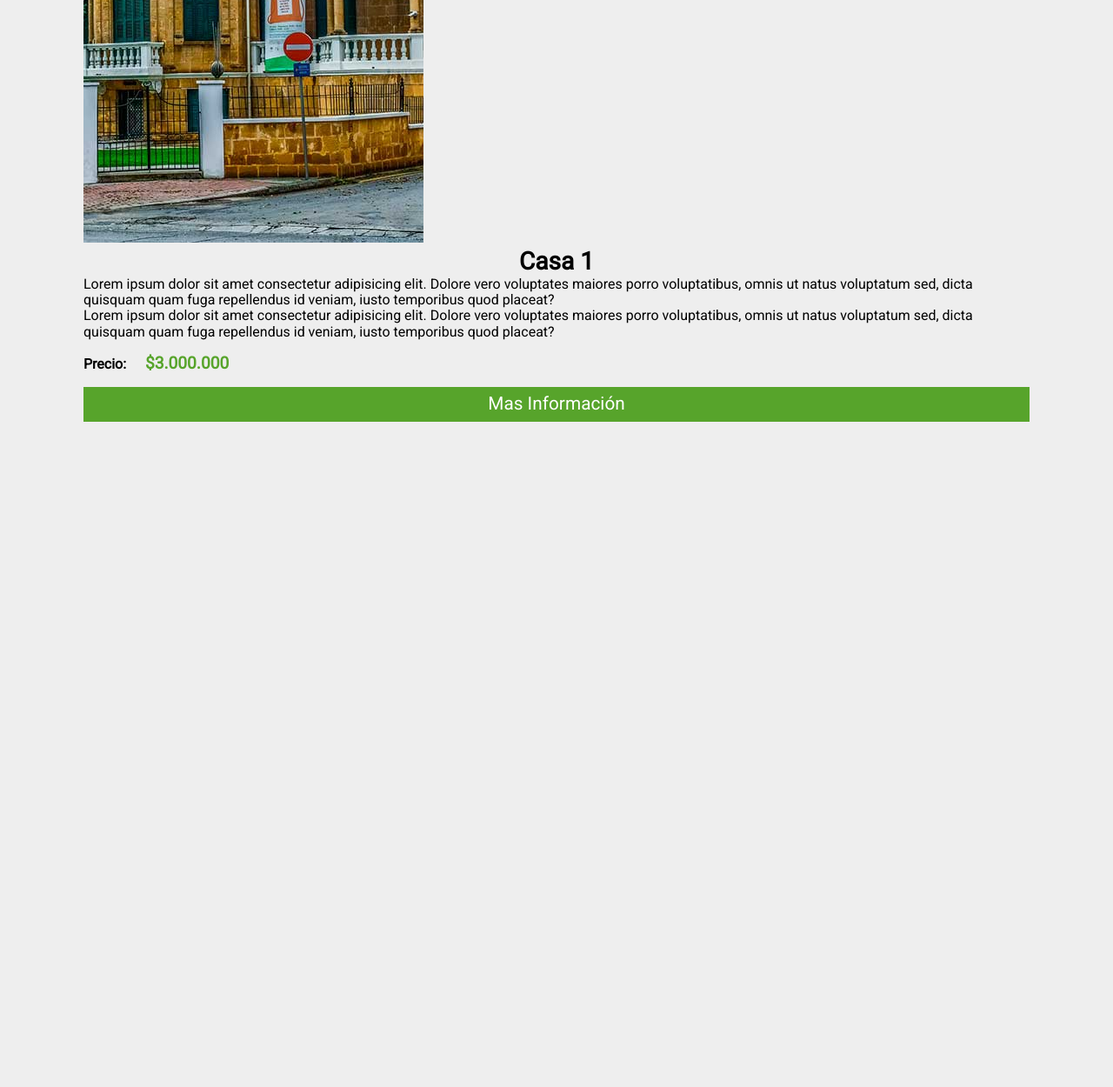
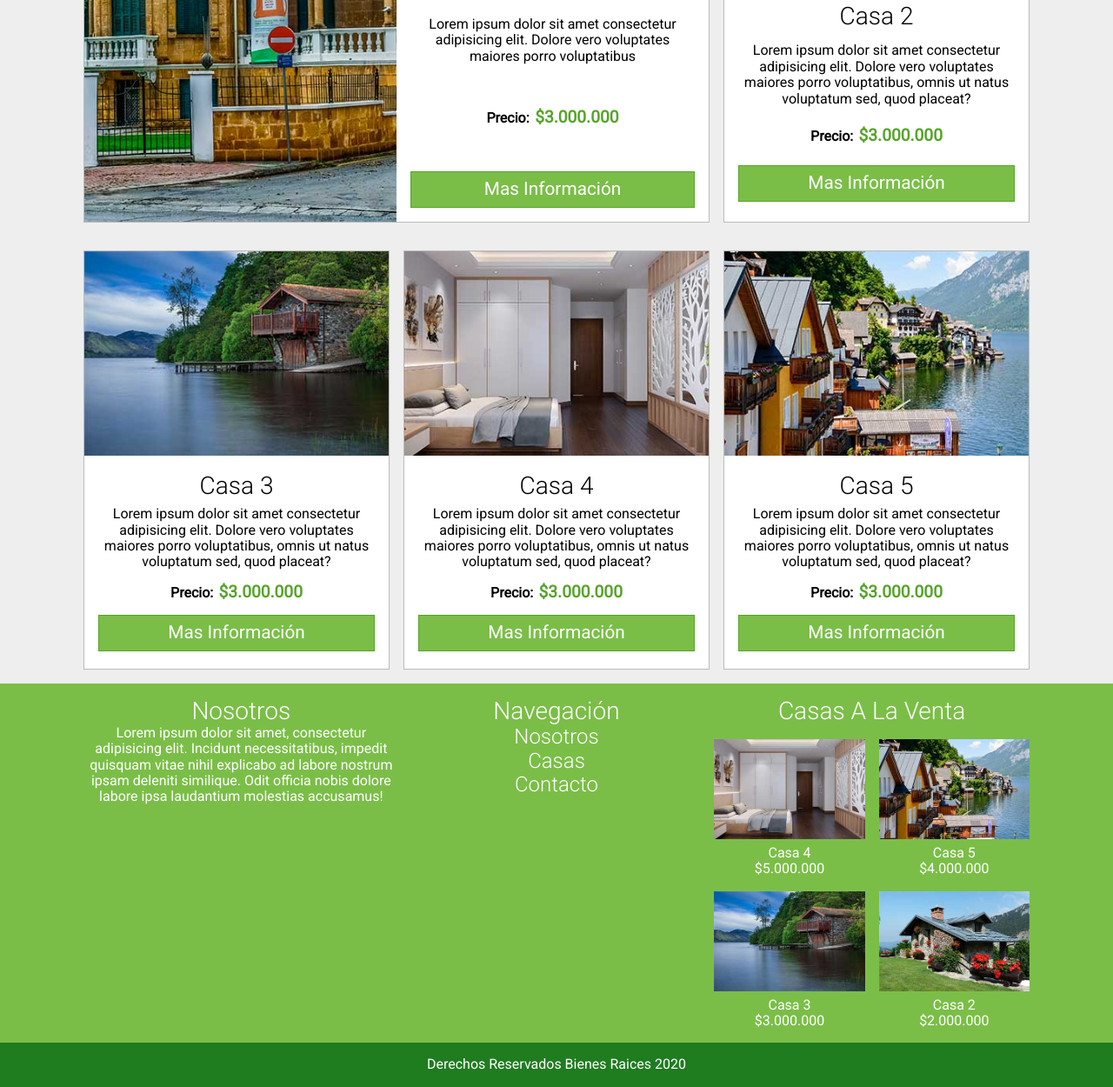
Before and after one commit to DanielFernandoYepezVelez/Proyecto-Bienes-Raices, a plain HTML site: page index.html in a window 1280 px wide. Shown: the part 850-2100 px from the top of the page at 87% size. Before the commit the page ends 1335 px from the top, so only its background shows below. Drawn offline with nearby package versions, Linux system fonts and the light colour scheme.

Commit message:
Agregando Footer y Responsive Web Design

```diff
--- a/css/02-GeneralStyles.css
+++ b/css/02-GeneralStyles.css
@@ -12,12 +12,16 @@ html {
 
 body {
     background-color: var(--colorGrisClaro);
-    font-family: 'Roboto', sans-serif;
+    font-family: "Roboto", sans-serif;
     font-size: 1.5rem;
 }
 
 img {
     max-width: 100%;
+}
+
+.imagen {
+    text-align: center;
 }
 
 .contenedor {
@@ -31,15 +35,16 @@ h3,
 h4 {
     text-align: center;
     margin: 0;
+    font-weight: 300;
 }
 
 p {
     font-size: 1rem;
-    text-align: left;
+    text-align: center;
 }
 
 .precio {
-    margin: 1rem 0;
+    margin: 0.5rem 0;
 }
 
 .precio span {
@@ -49,11 +54,17 @@ p {
 }
 
 .boton {
-    background-color: var(--colorVerdeOscuro);
+    background-color: var(--colorPrimario);
     color: var(--colorBlanco);
-    padding: .5rem;
+    padding: 0.5rem;
     text-align: center;
     font-size: 1.3rem;
     text-decoration: none;
     display: block;
+    border: solid 1px var(--colorVerdeOscuro);
+    transition: all 1s ease;
+    -webkit-transition: all 1s ease;
+    -moz-transition: all 1s ease;
+    -ms-transition: all 1s ease;
+    -o-transition: all 1s ease;
 }
--- a/css/05-MainStyles.css
+++ b/css/05-MainStyles.css
@@ -0,0 +1,82 @@
+.contenido-principal article {
+    margin-bottom: 1rem;
+    border: solid 1px #bdbaba;
+}
+
+.contenido-principal .destacada img {
+    height: 100%;
+}
+
+.contenido-principal img {
+    width: 100%;
+}
+
+.contenido-principal .contenedor-casa-uno div {
+    background-color: var(--colorBlanco);
+}
+
+.texto-casa1 {
+    display: grid;
+    align-content: space-between;
+}
+
+.contenido-principal .letras-contenido {
+    background-color: var(--colorBlanco);
+    margin-top: -5px;
+    padding: 1rem;
+}
+
+.boton:hover {
+    background-color: #ffffff;
+    color: var(--colorPrimario);
+}
+
+@media only screen and (min-width: 480px) {
+    .contenido-principal .contenedor-casa-uno {
+        display: grid;
+        grid-template-columns: repeat(2, 1fr);
+    }
+    .contenido-principal .contenedor-casa-uno div {
+        padding: 1rem;
+    }
+}
+
+@media only screen and (min-width: 768px) {
+    .contenido-principal {
+        display: grid;
+        grid-template-columns: repeat(3, 1fr);
+        grid-template-rows: repeat(3, max-content, 1fr);
+        grid-gap: 1rem;
+    }
+    .contenido-principal h3 {
+        grid-column: 1 / -1;
+    }
+    .contenido-principal .contenedor-casa-uno {
+        grid-column: 1 / 3;
+        display: grid;
+        grid-template-columns: repeat(2, 1fr);
+    }
+    .contenedor-casa-uno div {
+        grid-column: 2 / 3;
+        background-color: var(--colorBlanco);
+    }
+    .contenido-principal div h3 {
+        text-align: center;
+    }
+    .contenido-principal .casa2 {
+        /* Este display me ayuda con alto completo de este article con clase2 */
+        display: grid;
+        grid-template-columns: 1fr;
+        grid-template-rows: repeat(2, 1fr);
+    }
+    .contenido-principal .casa2 img {
+        height: 100%;
+    }
+}
+
+@media only screen and (min-width: 1024px) {
+    .contenido-principal .letras-contenido.texto-casa2 {
+        display: grid;
+        align-content: space-around;
+    }
+}
--- /dev/null
+++ b/css/06-Footer.css
@@ -0,0 +1,45 @@
+.footer {
+    background-color: var(--colorPrimario);
+    color: var(--colorBlanco);
+    padding-top: 1rem;
+}
+
+.bottom {
+    margin-bottom: 1rem;
+}
+
+.footer-navegacion a {
+    color: var(--colorBlanco);
+    text-decoration: none;
+    display: block;
+    text-align: center;
+    font-weight: 300;
+}
+
+.footer-casa-venta {
+    display: grid;
+    grid-template-columns: repeat(2, 1fr);
+    grid-template-rows: repeat(4, max-content, 1fr);
+    grid-gap: 1rem;
+}
+
+.footer-casa-venta h3 {
+    grid-column: 1 / -1;
+}
+
+.footer-casa-venta span {
+    display: block;
+}
+
+.footer .footer-final {
+    color: var(--colorBlanco);
+    background-color: #1f7c1f;
+    padding: 1rem;
+}
+
+@media only screen and (min-width: 768px) {
+    .footer .footer-wrapper {
+        display: grid;
+        grid-template-columns: repeat(3, 1fr);
+    }
+}
--- a/index.html
+++ b/index.html
@@ -2,23 +2,23 @@
 <html lang="es" dir="ltr">
 
 <head>
-    <meta charset="UTF-8">
-    <meta name="viewport" content="width=device-width, initial-scale=1.0">
-    <meta name="author" content="Daniel Fernando Yepez Velez">
-    <meta name="description" content="This is a static page with HML5, CSS3, CSS GRID LAYOUT">
-    <meta name="keywords" content="HTML5, CSS3, Grid Layout">
-    <meta http-equiv="X-UA-Compatible" content="ie=edge">
+    <meta charset="UTF-8" />
+    <meta name="viewport" content="width=device-width, initial-scale=1.0" />
+    <meta name="author" content="Daniel Fernando Yepez Velez" />
+    <meta name="description" content="This is a static page with HML5, CSS3, CSS GRID LAYOUT" />
+    <meta name="keywords" content="HTML5, CSS3, Grid Layout" />
+    <meta http-equiv="X-UA-Compatible" content="ie=edge" />
     <title>Bienes Raices</title>
     <link rel="stylesheet" href="https://cdnjs.cloudflare.com/ajax/libs/normalize/8.0.1/normalize.min.css" integrity="sha256-l85OmPOjvil/SOvVt3HnSSjzF1TUMyT9eV0c2BzEGzU=" crossorigin="anonymous" />
-    <link href="https://fonts.googleapis.com/css?family=Roboto:300,400&display=swap" rel="stylesheet">
-    <link rel="stylesheet" href="./css/style.css">
+    <link href="https://fonts.googleapis.com/css?family=Roboto:300,400&display=swap" rel="stylesheet" />
+    <link rel="stylesheet" href="./css/style.css" />
 </head>
 
 <body>
     <header class="header">
         <div class="barra contenedor">
             <div class="nombre-sitio">
-                <img src="./assets/img/logo.png" alt="logo" class="logo">
+                <img src="./assets/img/logo.png" alt="logo" class="logo" />
             </div>
             <nav class="menu">
                 <a href="#">Nosotros</a>
@@ -30,30 +30,159 @@
 
     <section class="nosotros contenedor">
         <figure class="imagen">
-            <img src="./assets/img/nosotros.jpg" alt="imagen-hero">
+            <img src="./assets/img/nosotros.jpg" alt="imagen-hero" />
         </figure>
         <article class="contenido nosotros">
             <h1>Sobre Nosotros</h1>
-            <p>Lorem ipsum, dolor sit amet consectetur adipisicing elit. Adipisci quas facere ullam unde natus dolorem magni omnis cumque qui ab accusamus animi iste inventore, corporis quo nesciunt fugit obcaecati nisi.</p>
+            <p>
+                Lorem ipsum, dolor sit amet consectetur adipisicing elit. Adipisci quas facere ullam unde natus dolorem magni omnis cumque qui ab accusamus animi iste inventore, corporis quo nesciunt fugit obcaecati nisi.
+            </p>
         </article>
     </section>
 
-    <section class="contenedor">
+    <section class="contenido-principal contenedor">
         <h3>Ventas</h3>
-        <article>
-            <figure>
-                <img src="./assets/img/casa1.jpg" alt="imagen1">
+        <article class="contenedor-casa-uno">
+            <figure class="destacada">
+                <img src="./assets/img/casa1.jpg" alt="imagen1" />
             </figure>
-            <div>
+            <div class="texto-casa1">
                 <h3>Casa 1</h3>
-                <p>Lorem ipsum dolor sit amet consectetur adipisicing elit. Dolore vero voluptates maiores porro voluptatibus, omnis ut natus voluptatum sed, dicta quisquam quam fuga repellendus id veniam, iusto temporibus quod placeat?</p>
-                <p>Lorem ipsum dolor sit amet consectetur adipisicing elit. Dolore vero voluptates maiores porro voluptatibus, omnis ut natus voluptatum sed, dicta quisquam quam fuga repellendus id veniam, iusto temporibus quod placeat?</p>
-                <p class="precio"><strong>Precio:<span>$3.000.000</span></strong></p>
+                <p>
+                    Lorem ipsum dolor sit amet consectetur adipisicing elit. Dolore vero voluptates maiores porro voluptatibus, omnis ut natus voluptatum sed, quod placeat?
+                </p>
+                <p>
+                    Lorem ipsum dolor sit amet consectetur adipisicing elit. Dolore vero voluptates maiores porro voluptatibus
+                </p>
+                <p>
+                    Lorem ipsum dolor sit amet consectetur adipisicing elit. Dolore vero voluptates maiores porro voluptatibus
+                </p>
+                <p class="precio">
+                    <strong>Precio:<span>$3.000.000</span></strong>
+                </p>
+                <a href="#" class="boton">Mas Información</a>
+            </div>
+        </article>
+
+        <article class="casa2">
+            <figure class="imagen">
+                <img src="./assets/img/casa2.jpg" alt="imagen2" />
+            </figure>
+            <div class="letras-contenido texto-casa2">
+                <h3>Casa 2</h3>
+                <p>
+                    Lorem ipsum dolor sit amet consectetur adipisicing elit. Dolore vero voluptates maiores porro voluptatibus, omnis ut natus voluptatum sed, quod placeat?
+                </p>
+                <p class="precio">
+                    <strong>Precio:<span>$3.000.000</span></strong>
+                </p>
+                <a href="#" class="boton">Mas Información</a>
+            </div>
+        </article>
+
+        <article class="casa2">
+            <figure class="imagen">
+                <img src="./assets/img/casa3.jpg" alt="imagen3" />
+            </figure>
+            <div class="letras-contenido texto-casa2">
+                <h3>Casa 3</h3>
+                <p>
+                    Lorem ipsum dolor sit amet consectetur adipisicing elit. Dolore vero voluptates maiores porro voluptatibus, omnis ut natus voluptatum sed, quod placeat?
+                </p>
+                <p class="precio">
+                    <strong>Precio:<span>$3.000.000</span></strong>
+                </p>
+                <a href="#" class="boton">Mas Información</a>
+            </div>
+        </article>
+
+        <article class="casa2">
+            <figure class="imagen">
+                <img src="./assets/img/casa4.jpg" alt="imagen4" />
+            </figure>
+            <div class="letras-contenido texto-casa2">
+                <h3>Casa 4</h3>
+                <p>
+                    Lorem ipsum dolor sit amet consectetur adipisicing elit. Dolore vero voluptates maiores porro voluptatibus, omnis ut natus voluptatum sed, quod placeat?
+                </p>
+                <p class="precio">
+                    <strong>Precio:<span>$3.000.000</span></strong>
+                </p>
+                <a href="#" class="boton">Mas Información</a>
+            </div>
+        </article>
+
+        <article class="casa2">
+            <figure class="imagen">
+                <img src="./assets/img/casa5.jpg" alt="imagen5" />
+            </figure>
+            <div class="letras-contenido texto-casa2">
+                <h3>Casa 5</h3>
+                <p>
+                    Lorem ipsum dolor sit amet consectetur adipisicing elit. Dolore vero voluptates maiores porro voluptatibus, omnis ut natus voluptatum sed, quod placeat?
+                </p>
+                <p class="precio">
+                    <strong>Precio:<span>$3.000.000</span></strong>
+                </p>
                 <a href="#" class="boton">Mas Información</a>
             </div>
         </article>
     </section>
 
+    <footer class="footer">
+        <section class="contenedor footer-wrapper">
+            <article class="footer-nosotros bottom">
+                <h3>Nosotros</h3>
+                <p>
+                    Lorem ipsum dolor sit amet, consectetur adipisicing elit. Incidunt necessitatibus, impedit quisquam vitae nihil explicabo ad labore nostrum ipsam deleniti similique. Odit officia nobis dolore labore ipsa laudantium molestias accusamus!
+                </p>
+            </article>
+            <article class="footer-navegacion bottom">
+                <h3>Navegación</h3>
+                <ul>
+                    <a href="#">Nosotros</a>
+                    <a href="#">Casas</a>
+                    <a href="#">Contacto</a>
+                </ul>
+            </article>
+            <article class="footer-casa-venta bottom">
+                <h3>Casas A La Venta</h3>
+                <div>
+                    <figure>
+                        <img src="./assets/img/casa4.jpg" alt="imagen4" />
+                    </figure>
+                    <figcaption>
+                        <p>Casa 4<span>$5.000.000</span></p>
+                    </figcaption>
+                </div>
+                <div>
+                    <figure>
+                        <img src="./assets/img/casa5.jpg" alt="imagen5" />
+                    </figure>
+                    <figcaption>
+                        <p>Casa 5<span>$4.000.000</span></p>
+                    </figcaption>
+                </div>
+                <div>
+                    <figure>
+                        <img src="./assets/img/casa3.jpg" alt="imagen3" />
+                    </figure>
+                    <figcaption>
+                        <p>Casa 3<span>$3.000.000</span></p>
+                    </figcaption>
+                </div>
+                <div>
+                    <figure>
+                        <img src="./assets/img/casa2.jpg" alt="imagen2" />
+                    </figure>
+                    <figcaption>
+                        <p>Casa 2<span>$2.000.000</span></p>
+                    </figcaption>
+                </div>
+            </article>
+        </section>
+        <p class="footer-final">Derechos Reservados Bienes Raices 2020</p>
+    </footer>
 </body>
 
 </html>
```
Also changed, not shown: css/style.css (+6 -5 lines).
